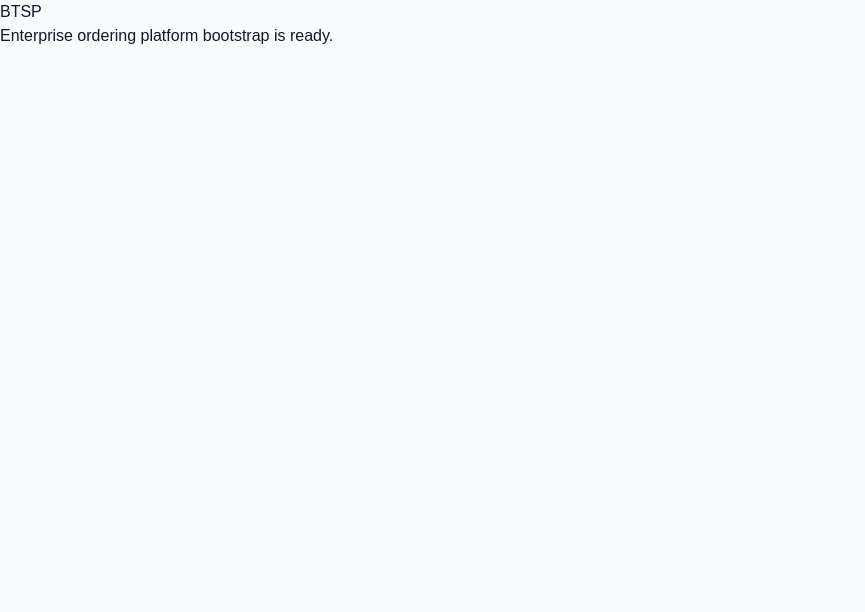
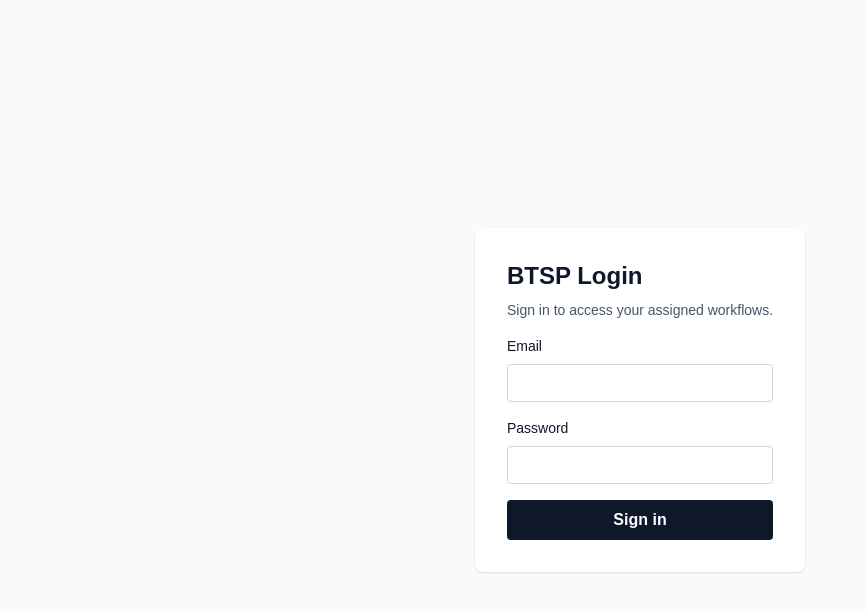
Before and after one commit to finalmethos-ops/btsp, a Next.js app in the folder frontend/: page / in a window 1280 px wide. Shown: the top 612 px of the page, without its empty margins (0-865 px from the left). Built offline with nearby package versions, Linux system fonts and the light colour scheme; no server answers.

Commit message:
feat: add authenticated frontend landing page

```diff
--- a/frontend/app/page.tsx
+++ b/frontend/app/page.tsx
@@ -1,8 +1,23 @@
+'use client';
+
+import { DashboardShell } from '@/components/DashboardShell';
+import { LoginForm } from '@/components/LoginForm';
+import { useAuth } from '@/lib/auth';
+
 export default function HomePage() {
-  return (
-    <main>
-      <h1>BTSP</h1>
-      <p>Enterprise ordering platform bootstrap is ready.</p>
-    </main>
-  );
+  const { user, isLoading } = useAuth();
+
+  if (isLoading) {
+    return <main className="p-8">Loading BTSP...</main>;
+  }
+
+  if (!user) {
+    return (
+      <main className="flex min-h-screen items-center justify-center p-8">
+        <LoginForm />
+      </main>
+    );
+  }
+
+  return <DashboardShell />;
 }
```
